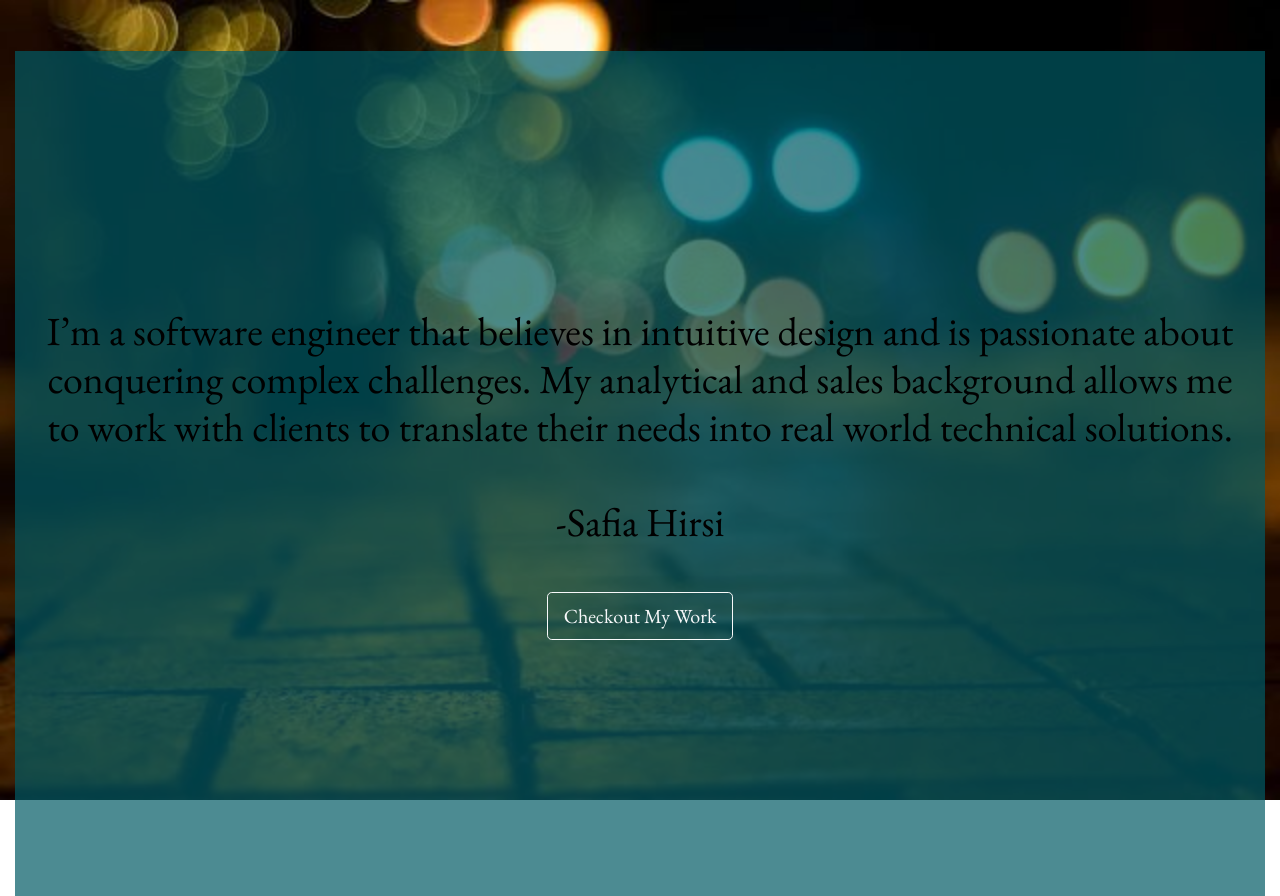
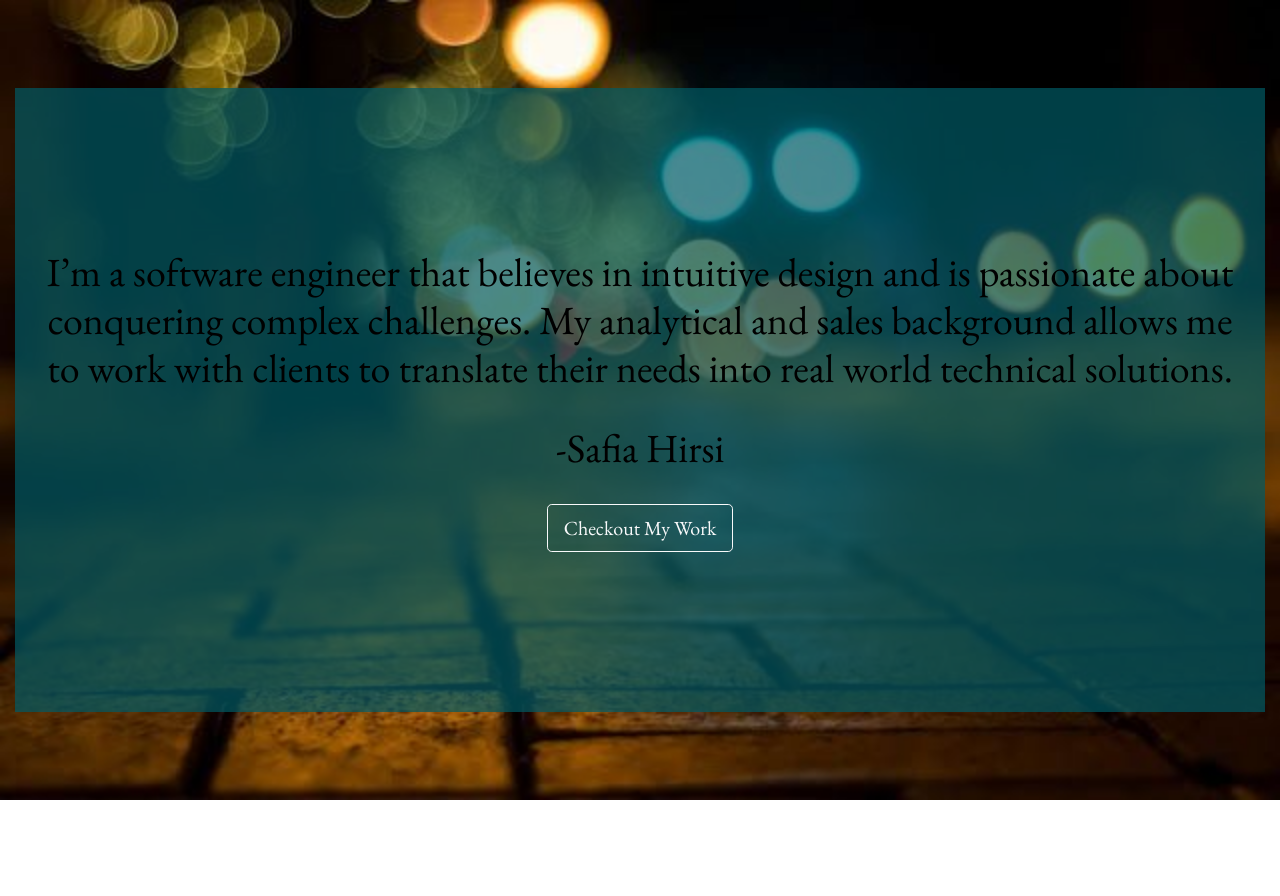
Before and after one commit to shirsi/portfolio, a React (Create React App) app: page / in a window 1280 px wide. After the commit the page ends 800 px from the top, so only its background shows below. Built offline with nearby package versions, Linux system fonts and the light colour scheme.

Commit message:
update home

```diff
--- a/src/index.css
+++ b/src/index.css
@@ -116,7 +116,7 @@ body > a {
 @media screen and (min-width: 600px) {
   .home {
     background-image: url("./port-background.jpg");
-    font-size: 2vw;
+
     display: grid;
     place-items: center;
     height: 100vh;
@@ -124,6 +124,7 @@ body > a {
   }
   .anotherbrand {
     padding: 10em;
+
     background-color: rgb(1, 90, 100, 0.7);
     background-image: none;
     color: black;
```
